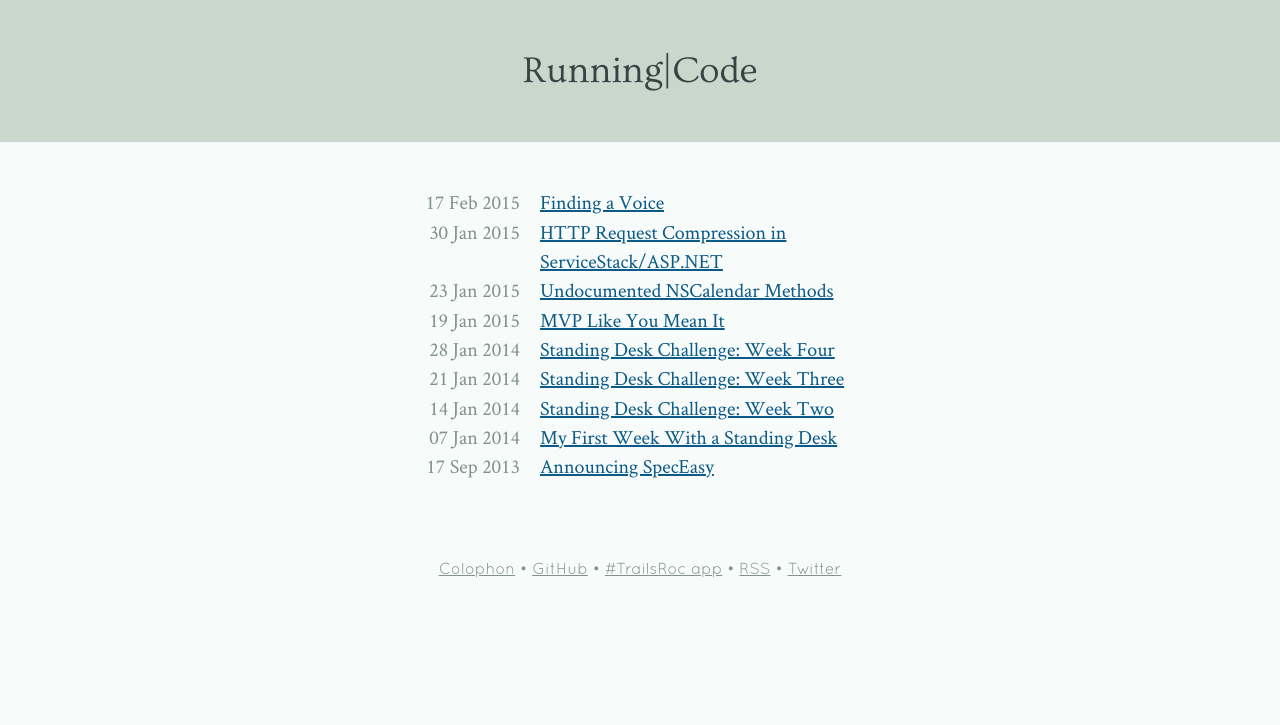
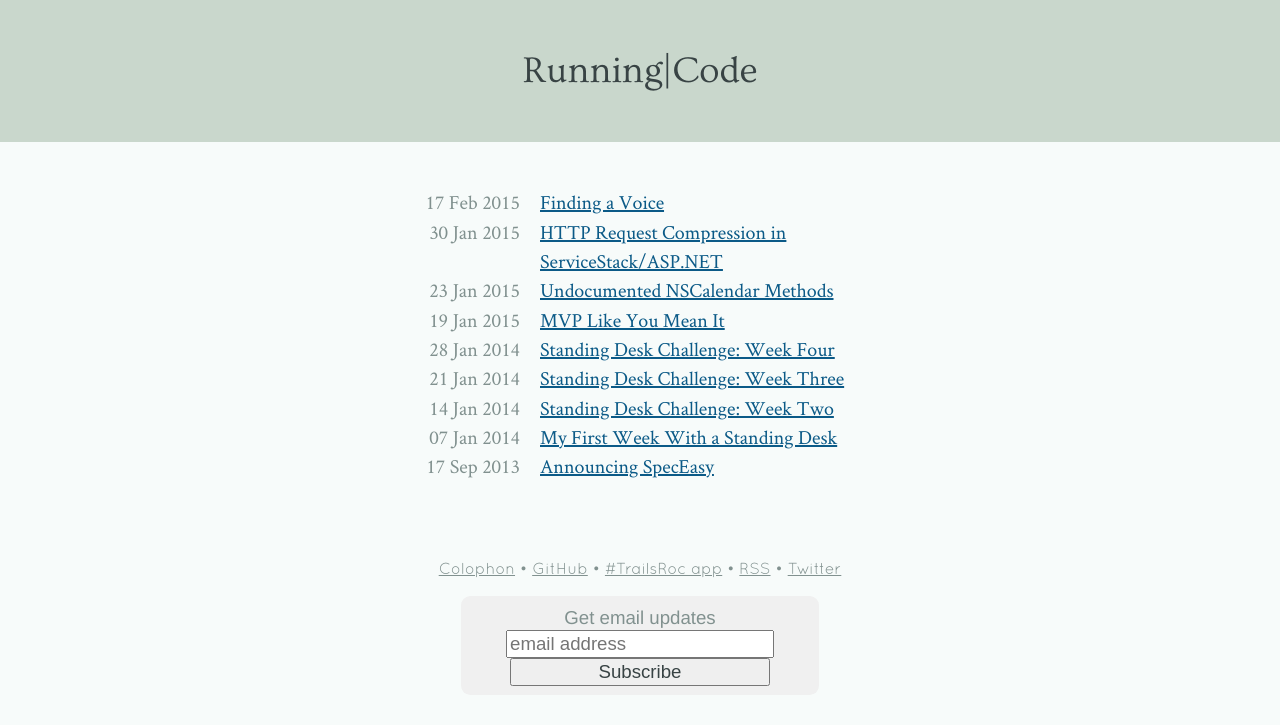
Before and after one commit to mmertsock/mmertsock.github.io, a Jekyll site: the page built from index.html, in a window 1280 px wide. Shown: the top 725 px of the page. Built offline with Jekyll 4.4.1, drawn with Linux system fonts in a browser that asks for light colours; comment, search, counter and statistics services are not loaded.

Commit message:
mc embed

```diff
--- a/_layouts/default.html
+++ b/_layouts/default.html
@@ -10,6 +10,7 @@
     <title>{{ page.title }}</title>
     <link rel="stylesheet" href="{{ site.url }}/css/normalize.min.css">
     <link rel="stylesheet" href="{{ site.url }}/css/syntax.css">
+    <link href="//cdn-images.mailchimp.com/embedcode/slim-081711.css" rel="stylesheet" type="text/css">
     <link rel="stylesheet" href="{{ site.url }}/css/main.css">
     <script src="{{ site.url }}/js/vendor/modernizr-2.6.2-respond-1.1.0.min.js"></script>
     <link rel="alternate" type="application/rss+xml" title="RSS" href="{{ site.url }}/feed.xml">
@@ -34,6 +35,19 @@
             <a href="{{ site.url }}/feed.xml">RSS</a> •
             <a href="https://twitter.com/mmertsock">Twitter</a>
         </p>
+
+        <div id="mc_embed_signup">
+        <form action="//esker-apps.us10.list-manage.com/subscribe/post?u=cf65259744f5c33cc84db6fec&amp;id=e7d144ff36" method="post" id="mc-embedded-subscribe-form" name="mc-embedded-subscribe-form" class="validate" target="_blank" novalidate>
+            <div id="mc_embed_signup_scroll">
+            <label for="mce-EMAIL">Get email updates</label>
+            <input type="email" value="" name="EMAIL" class="email" id="mce-EMAIL" placeholder="email address" required>
+            <!-- real people should not fill this in and expect good things - do not remove this or risk form bot signups-->
+            <div class="clear"><input type="submit" value="Subscribe" name="subscribe" id="mc-embedded-subscribe" class="button"></div>
+            <div style="position: absolute; left: -5000px;"><input type="text" name="b_cf65259744f5c33cc84db6fec_e7d144ff36" tabindex="-1" value=""></div>
+            </div>
+        </form>
+        </div>
+
     </footer>
 
     <!-- generated by Jekyll {{ site.time }} -->
--- a/css/main.css
+++ b/css/main.css
@@ -189,6 +189,37 @@
     /* letter-spacing: -1pt; */
 }
 
+#mc_embed_signup {
+    min-width: 280px;
+    max-width: 90%;
+    margin: 0 auto;
+}
+
+#mc_embed_signup form {
+    padding: 0;
+}
+
+#mc_embed_signup div#mc_embed_signup_scroll {
+    max-width: 340px;
+    margin: 0 auto;
+    padding: 0.5em;
+    border-radius: 0.5em;
+    background-color: #f0f0f0;
+}
+
+#mc_embed_signup label {
+    text-align: center;
+}
+
+#mc_embed_signup input.email,
+#mc_embed_signup input.button {
+    margin-left: auto;
+    margin-right: auto;
+    width: auto;
+    min-width: 260px;
+    max-width: 90%;
+}
+
 article footer {
     margin-top: 1.25em;
     color: #81918F;
```
